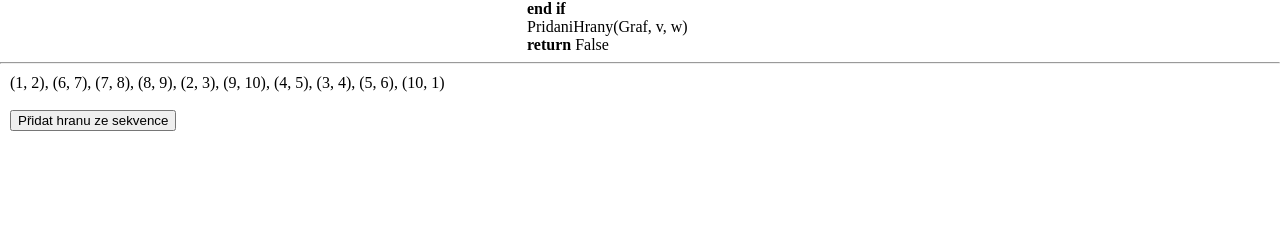
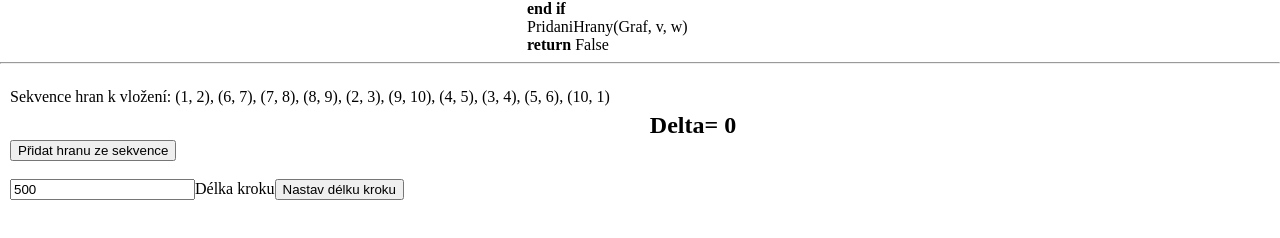
Before and after one commit to Rumec/BP, a React (Create React App) app in the folder visualization/: page / in a window 1280 px wide. Both pictures are taken after a click on the button "Načíst demo". Shown: the part 510-748 px from the top of the page. Built offline with nearby package versions, Linux system fonts and the light colour scheme.

Commit message:
demo finished bud very very ugly

```diff
--- a/visualization/src/components/Chart1.js
+++ b/visualization/src/components/Chart1.js
@@ -68,6 +68,7 @@ class NetworkGraph extends React.Component {
         this.setSubprocedureStep = this.setSubprocedureStep.bind(this);
         this.changeValue = this.changeValue.bind(this);
         this.cancelDemo = this.cancelDemo.bind(this);
+        this.step = this.step.bind(this);
     }
 
     async changeValue(id, newValue) {
@@ -664,6 +665,7 @@ class NetworkGraph extends React.Component {
     }
 
     async mainProcedure() {
+        console.log(this.state.from, this.state.to)
         if (!this.state.inProgress) {
             const from = parseInt(this.state.from);
             const to = parseInt(this.state.to);
@@ -692,6 +694,67 @@ class NetworkGraph extends React.Component {
 
     /**************************/
 
+    async step() {
+        await this.changeValue("from", this.state.sequenceToAdd[0][0]);
+        await this.changeValue("to", this.state.sequenceToAdd[0][1]);
+        /**
+         * This is actual algorithm
+         */
+        await this.mainProcedure();
+
+        let tmp = this.state.sequenceToAdd.slice();
+        tmp.shift();
+        await this.changeValue("sequenceToAdd", tmp);
+    }
+
+    SparseGraphDemoStep() {
+        function renderTupleList(list) {
+            let out = "";
+            for (let i = 0; i < list.length; ++i) {
+                out += "(" + list[i][0] + ", " + list[i][1] + ")";
+                out += (i < list.length - 1) ? ", " : "";
+            }
+            return out;
+        }
+
+        return (
+            <div
+                className={"graphLayout"}
+                style={{
+                    marginLeft: 10
+                }}
+            >
+                <div>
+                    <p>Sekvence hran k vložení: {renderTupleList(this.state.sequenceToAdd)}</p>
+                    <br/>
+                    <button
+                        onClick={this.step}
+                    >
+                        Přidat hranu ze sekvence
+                    </button>
+                    <br/><br/>
+                    <label>
+                        <input
+                            name={"timeoutInput"}
+                            type={"number"}
+                            value={this.state.timeoutInput}
+                            onChange={this.handleChange}
+                        />
+                        Délka kroku
+                    </label>
+                    <button
+                        onClick={this.setTimeoutFromInput}
+                    >
+                        Nastav délku kroku
+                    </button>
+                </div>
+                <div>
+                    <h2 style={{margin: 40}}>Delta= {this.state.delta}</h2>
+                </div>
+            </div>
+        )
+    }
+
     async cancelDemo() {
         await this.changeValue("sequenceToAdd", []);
         await this.changeValue("numberOfVertices", 0);
@@ -699,7 +762,7 @@ class NetworkGraph extends React.Component {
     }
 
     cancelDemoButton() {
-        return(
+        return (
             <button
                 onClick={this.cancelDemo}
             >
@@ -834,7 +897,8 @@ class NetworkGraph extends React.Component {
                             changeValue={this.changeValue}
                             generateGraph={this.generateGraph}
                         />
-                        {(this.state.sequenceToAdd.length !== 0)? this.cancelDemoButton() : () => {}}
+                        {(this.state.sequenceToAdd.length !== 0) ? this.cancelDemoButton() : () => {
+                        }}
                     </div>
                 </div>
                 <hr/>
@@ -868,12 +932,8 @@ class NetworkGraph extends React.Component {
                 </div>
                 <hr/>
                 {(this.state.sequenceToAdd.length !== 0) ?
-                    <SparseGraphDemoStep
-                        state={this.state}
-                        changeValue={this.changeValue}
-                        generateGraph={this.generateGraph}
-                    />
-                 : this.manualAdding()}
+                    this.SparseGraphDemoStep()
+                    : this.manualAdding()}
             </div>
 
         )
--- a/visualization/src/components/SparseGraphDemoStep.js
+++ /dev/null
@@ -1,29 +0,0 @@
-import React from "react";
-
-function renderTupleList(list) {
-    let out = "";
-    for(let i = 0; i < list.length; ++i) {
-        out += "(" + list[i][0] + ", " + list[i][1] + ")";
-        out += (i < list.length - 1)? ", " : "";
-    }
-    return out;
-}
-
-function SparseGraphDemoStep(props) {
-
-    return (
-        <div
-            className={"bottomPanel"}
-        >
-            {renderTupleList(props.state.sequenceToAdd)}
-            <br/><br/>
-            <button
-                onClick={()=>{}}
-            >
-                Přidat hranu ze sekvence
-            </button>
-        </div>
-    )
-}
-
-export default SparseGraphDemoStep;
```
Also changed, not shown: 1 other file (tests, documents, lock files or other folders).
